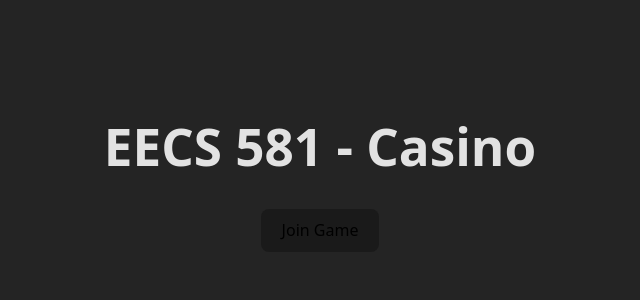
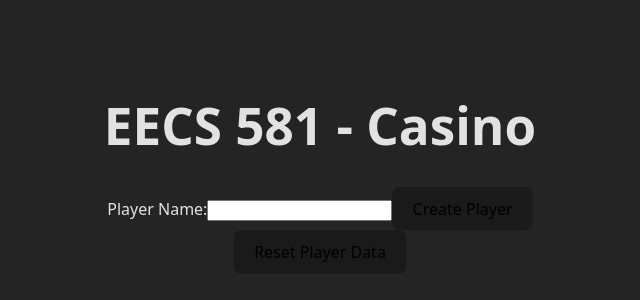
Before and after one commit to KU-EECS581/Project-3, a React app in the folder frontend/: page / in a window 1280 px wide. Shown: the part 232-532 px from the top of the page, without its empty margins (320-960 px from the left). Built offline with nearby package versions, Linux system fonts and the light colour scheme; the HTML template or start-up script is replaced by a standard one.

Commit message:
add a form for creating a player

```diff
--- a/frontend/src/App.tsx
+++ b/frontend/src/App.tsx
@@ -5,13 +5,30 @@
  * @date 2025-10-24
  */
 
+import { useCallback } from 'react';
 import './App.css'
+import { CreatePlayerForm } from './components'
+import { useUserData } from './hooks';
 
 function App() {
+  const userData = useUserData();
+
+  const handleCreatePlayer = useCallback((name: string) => {
+    console.log("Creating player with name:", name);
+    userData.saveUser({ name: name, balance: 1000, dateCreated: new Date(), dateUpdated: new Date() });
+  }, [userData]);
+
+  const handleResetPlayer = useCallback(() => {
+    userData.clearUser();
+  }, [userData]);
+
   return (
     <>
       <h1>EECS 581 - Casino</h1>
-      <button>Join Game</button>
+
+      <CreatePlayerForm hidden={userData.exists} onCreatePlayer={handleCreatePlayer} />
+
+      <button onClick={handleResetPlayer}>Reset Player Data</button>
     </>
   )
 }
--- /dev/null
+++ b/frontend/src/components/CreatePlayerForm.tsx
@@ -0,0 +1,32 @@
+/**
+ * @file CreatePlayerForm.tsx
+ * @description Form for creating a new player.
+ * @author Riley Meyerkorth
+ * @date 2025-10-25
+ */
+
+import { useCallback } from "react";
+
+interface CreatePlayerFormProps extends React.HTMLAttributes<HTMLFormElement> {
+    onCreatePlayer: (playerName: string) => void;
+}
+
+export function CreatePlayerForm({ onCreatePlayer, hidden }: CreatePlayerFormProps) {
+
+    const handleSubmit = useCallback((e: React.FormEvent) => {
+        e.preventDefault();
+        const formData = new FormData(e.target as HTMLFormElement);
+        const playerName = formData.get("playerName") as string;
+        onCreatePlayer(playerName);
+    }, [onCreatePlayer]);
+
+    return (
+        <form onSubmit={handleSubmit} hidden={hidden}>
+            <label>
+                Player Name:
+                <input type="text" name="playerName" />
+            </label>
+            <button type="submit">Create Player</button>
+        </form>
+    );
+}
--- /dev/null
+++ b/frontend/src/components/index.ts
@@ -0,0 +1,8 @@
+/**
+ * @file index.ts
+ * @description Barrel file for components.
+ * @author Riley Meyerkorth
+ * @date 2025-10-25
+ */
+
+export * from './CreatePlayerForm';
--- a/frontend/src/hooks/useUserData.ts
+++ b/frontend/src/hooks/useUserData.ts
@@ -1,28 +1,49 @@
-import { useCallback, useState } from "react";
+import { useCallback, useMemo, useState } from "react";
 import type { User } from "../models";
 import { USER_DATA_KEY } from "../constants";
 
 export function useUserData() {
-    const [user, setUser] = useState<User | null>(null);
+    const [user, setUser] = useState<User | null>(localStorage.getItem(USER_DATA_KEY) ? JSON.parse(localStorage.getItem(USER_DATA_KEY) as string) : null);
 
+    /**
+     * Saves/writes user data to state and local storage
+     */
     const saveUser = useCallback((newUser: User) => {
         setUser(newUser);
 
         // Save to local storage
         localStorage.setItem(USER_DATA_KEY, JSON.stringify(newUser));
-    }, []);
+    }, [setUser]);
 
+    /**
+     * Loads/reads user data from local storage
+     */
     const loadUser = useCallback(() => {
         const storedUser = localStorage.getItem(USER_DATA_KEY);
         if (storedUser) {
             setUser(JSON.parse(storedUser));
         }
-    }, []);
+    }, [setUser]);
+
+    /**
+     * Clears user data from state and local storage
+     */
+    const clearUser = useCallback(() => {
+        setUser(null);
+        localStorage.removeItem(USER_DATA_KEY);
+    }, [setUser]);
+
+    /**
+     * Indicates whether user data exists
+     */
+    const exists = useMemo(() => user !== null, [user]);
 
     return {
         user,
         setUser,
         saveUser,
-        loadUser
+        loadUser,
+        clearUser,
+        exists
     };
 }
--- a/frontend/src/models/User.ts
+++ b/frontend/src/models/User.ts
@@ -9,4 +9,5 @@ export interface User {
     name: string;
     balance: number;
     dateCreated: Date;
+    dateUpdated: Date;
 }
```
